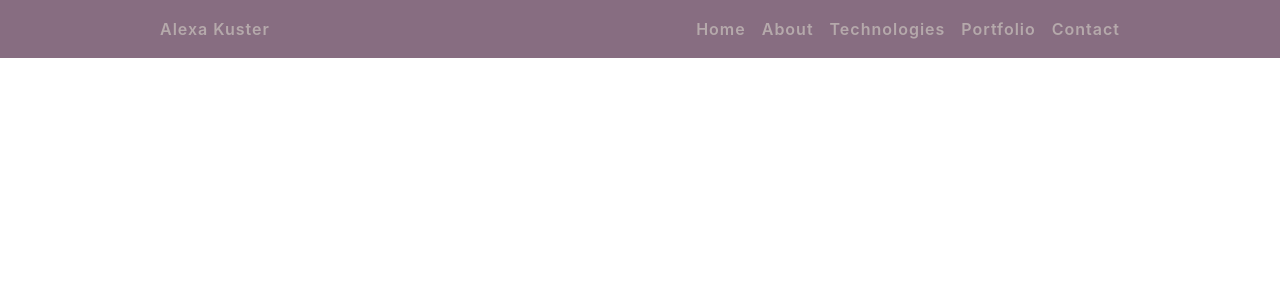
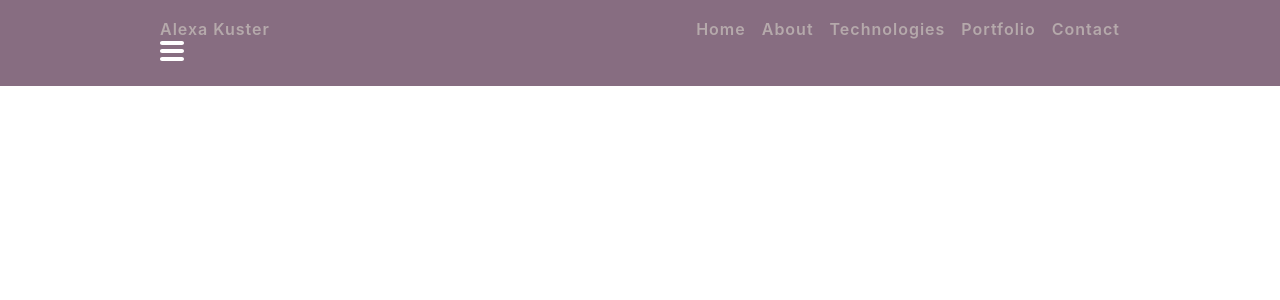
Before and after one commit to Akusterr/Portfolio00, a React (Create React App) app: page / in a window 1280 px wide. Shown: the top 300 px of the page. Built offline with nearby package versions, Linux system fonts and the light colour scheme.

Commit message:
began styling navbar

```diff
--- a/src/screens/Navbar/Navbar.css
+++ b/src/screens/Navbar/Navbar.css
@@ -26,3 +26,9 @@
     color: var(--dark-shades);
     transform: translateY(-5px);
 }
+
+.navbar-container img {
+    width: 1.5rem;
+    height: 1.5rem;
+    cursor: pointer;
+}
--- a/src/screens/Navbar/Navbar.jsx
+++ b/src/screens/Navbar/Navbar.jsx
@@ -1,10 +1,16 @@
 import React from 'react';
 import "./Navbar.css";
+import hamBtn from "./hamburger-menu (1).svg"
 
 function Navbar() {
   return (
+
     <div className='navbar-container'>
-      <div className='navbar-name'>Alexa Kuster</div>
+      <div className='navbar-name'>
+        <div>Alexa Kuster</div>
+          <img alt='hamburger menu' src={hamBtn} />
+      </div>
+
       <div className='navbar-links-container'>
         <a href='#home'>Home</a>
         <a href='#about'>About</a>
```
Also changed, not shown: src/screens/Navbar/hamburger-menu (1).svg (added).
